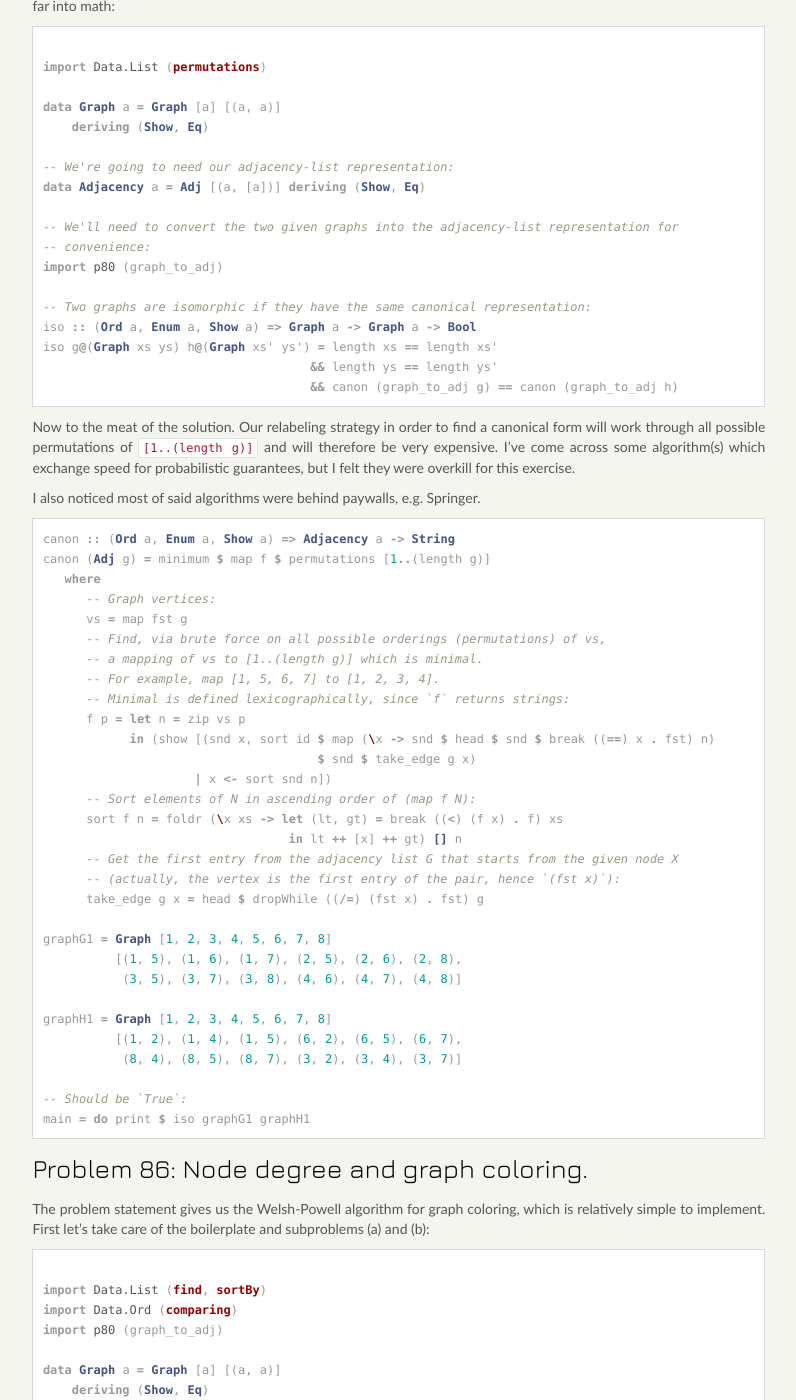
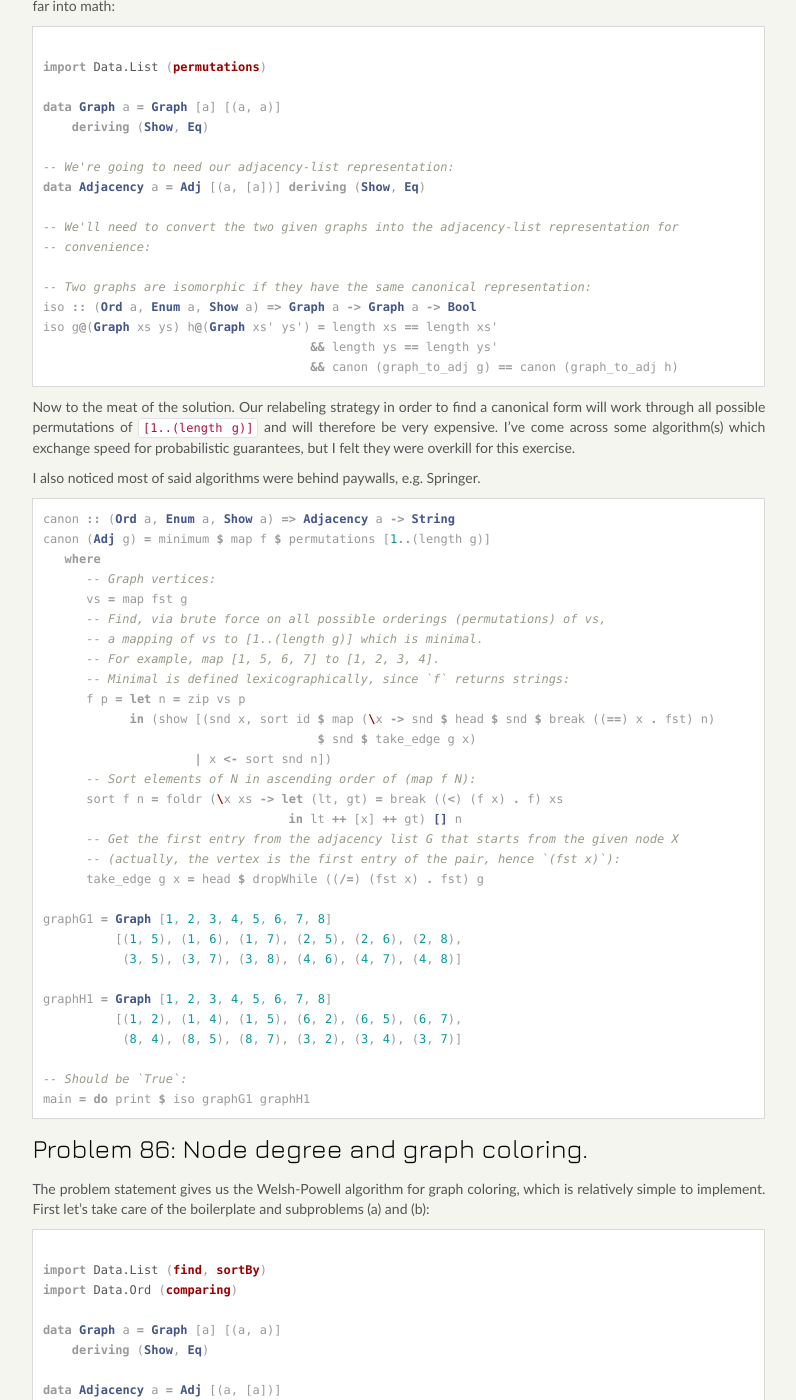
Before and after one commit to mfukar/mfukar.github.com, a Jekyll site: the page built from _posts/2015-09-30-haskellxiii.md, in a window 1280 px wide and 1400 px high, scrolled down 306 px. Shown: the whole window, without its empty margins (77-873 px from the left). Built offline with Jekyll 4.4.1, drawn with Linux system fonts in a browser that asks for light colours; some web fonts are replaced; Markdown is read by kramdown in place of the engine named in the settings; comment, search, counter and statistics services are not loaded.

Commit message:
How very wrong #2

```diff
--- a/_posts/2015-09-30-haskellxiii.md
+++ b/_posts/2015-09-30-haskellxiii.md
@@ -28,7 +28,6 @@ data Adjacency a = Adj [(a, [a])] deriving (Show, Eq)
 
 -- We'll need to convert the two given graphs into the adjacency-list representation for
 -- convenience:
-import p80 (graph_to_adj)
 
 -- Two graphs are isomorphic if they have the same canonical representation:
 iso :: (Ord a, Enum a, Show a) => Graph a -> Graph a -> Bool
@@ -87,7 +86,6 @@ relatively simple to implement. First let's take care of the boilerplate and sub
 
 import Data.List (find, sortBy)
 import Data.Ord (comparing)
-import p80 (graph_to_adj)
 
 data Graph a = Graph [a] [(a, a)]
     deriving (Show, Eq)
```
